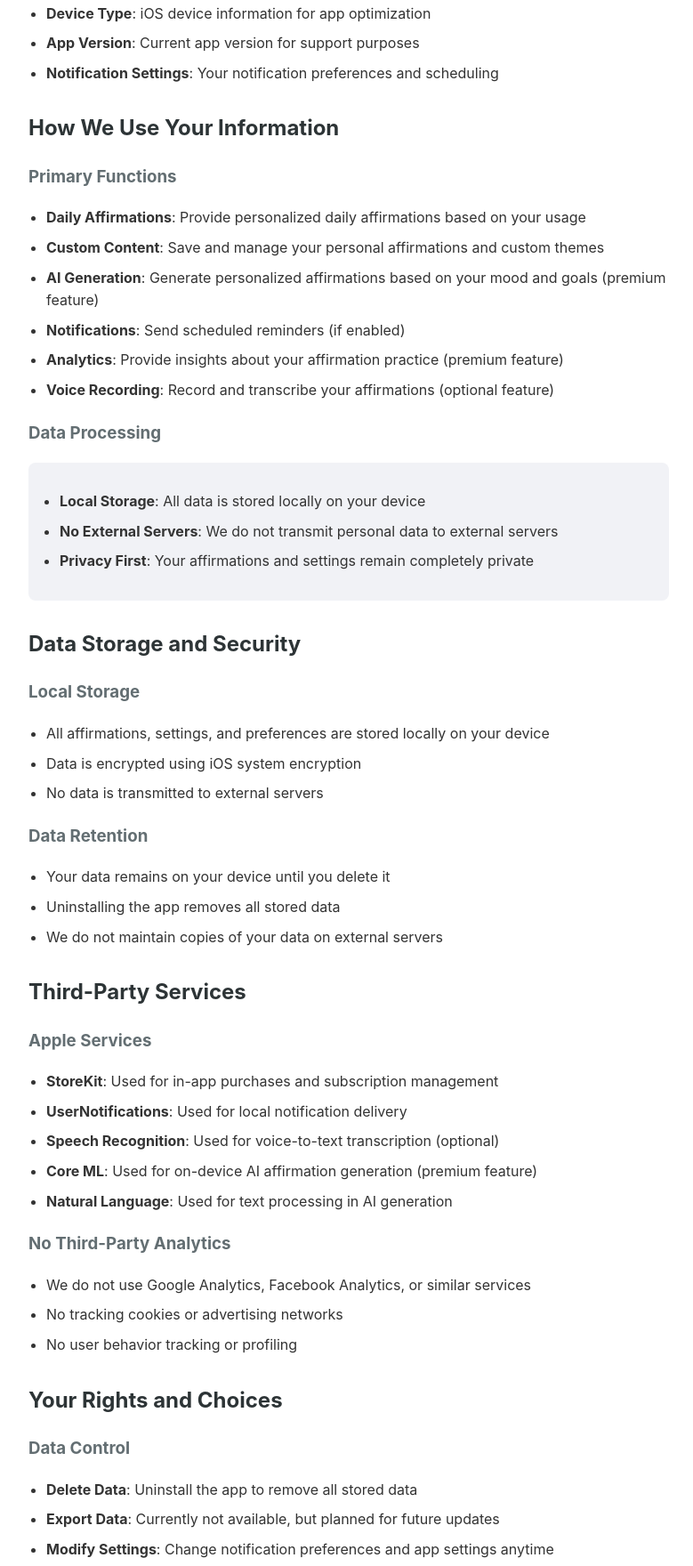
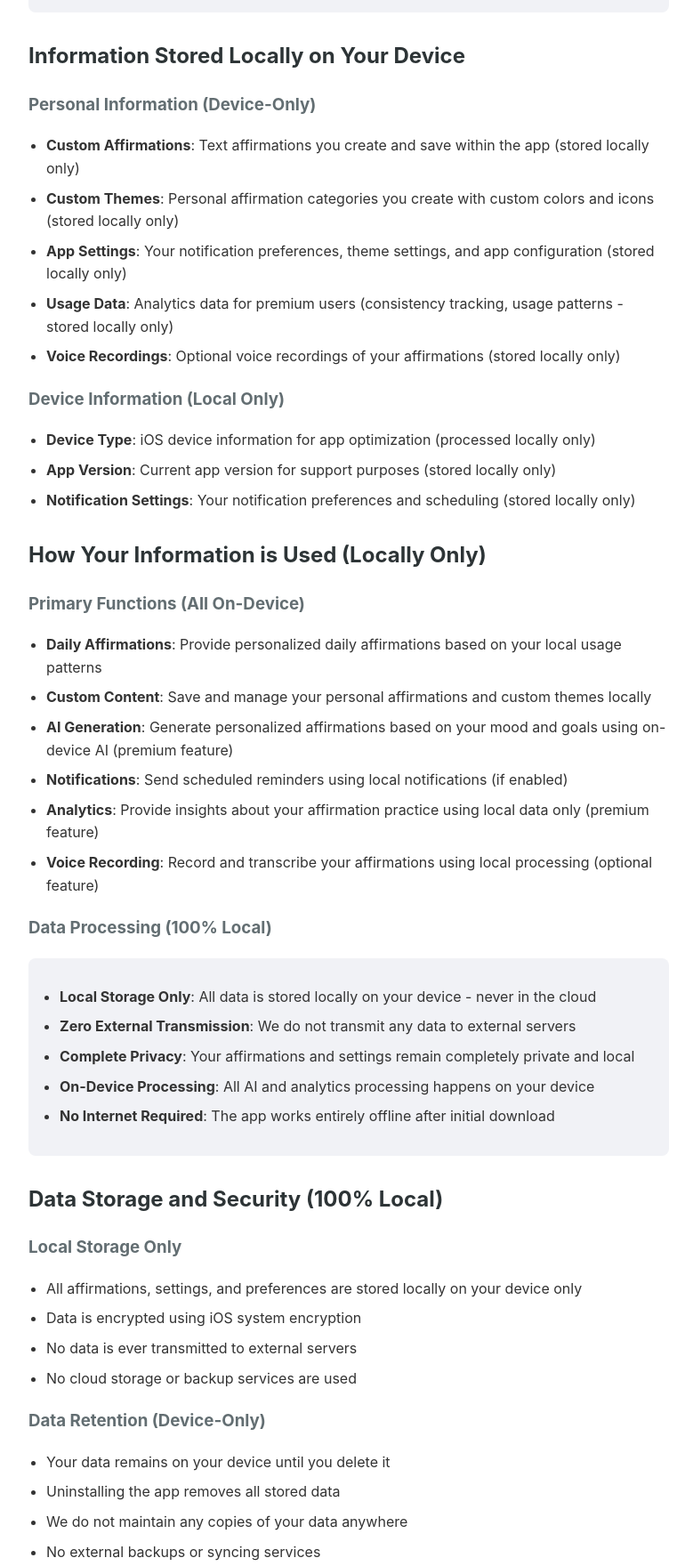
Before and after one commit to bachu20/ios-privacy-policies, a plain HTML site: page index.html in a window 1280 px wide. Shown: the part 623-2383 px from the top of the page at 89% size, without its empty margins (248-1027 px from the left). Drawn offline with Linux system fonts and the light colour scheme.

Commit message:
Update privacy policy to emphasize zero data collection and 100% local processing

```diff
--- a/index.html
+++ b/index.html
@@ -65,104 +65,123 @@
         <h1>Privacy Policy for Daily Dose</h1>
         <p><strong>Last updated: August 5, 2024</strong></p>
 
-        <p>This Privacy Policy describes how Daily Dose ("we", "our", or "us") collects, uses, and protects your information when you use our mobile application ("Service").</p>
+        <p>This Privacy Policy describes how Daily Dose ("we", "our", or "us") operates with complete privacy - <strong>we do not collect, transmit, or store any of your information on external servers</strong>. Everything you do with our mobile application ("Service") happens locally on your device only.</p>
 
-        <h2>Information We Collect</h2>
-
-        <h3>Personal Information</h3>
-        <ul>
-            <li><strong>Custom Affirmations</strong>: Text affirmations you create and save within the app</li>
-            <li><strong>Custom Themes</strong>: Personal affirmation categories you create with custom colors and icons</li>
-            <li><strong>App Settings</strong>: Your notification preferences, theme settings, and app configuration</li>
-            <li><strong>Usage Data</strong>: Analytics data for premium users (consistency tracking, usage patterns)</li>
-            <li><strong>Voice Recordings</strong>: Optional voice recordings of your affirmations (stored locally)</li>
-        </ul>
-
-        <h3>Device Information</h3>
-        <ul>
-            <li><strong>Device Type</strong>: iOS device information for app optimization</li>
-            <li><strong>App Version</strong>: Current app version for support purposes</li>
-            <li><strong>Notification Settings</strong>: Your notification preferences and scheduling</li>
-        </ul>
-
-        <h2>How We Use Your Information</h2>
-
-        <h3>Primary Functions</h3>
-        <ul>
-            <li><strong>Daily Affirmations</strong>: Provide personalized daily affirmations based on your usage</li>
-            <li><strong>Custom Content</strong>: Save and manage your personal affirmations and custom themes</li>
-            <li><strong>AI Generation</strong>: Generate personalized affirmations based on your mood and goals (premium feature)</li>
-            <li><strong>Notifications</strong>: Send scheduled reminders (if enabled)</li>
-            <li><strong>Analytics</strong>: Provide insights about your affirmation practice (premium feature)</li>
-            <li><strong>Voice Recording</strong>: Record and transcribe your affirmations (optional feature)</li>
-        </ul>
-
-        <h3>Data Processing</h3>
         <div class="highlight">
+            <h2>🚫 We Do NOT Collect Any Information</h2>
+            <p><strong>Daily Dose operates with zero data collection.</strong> We do not:</p>
             <ul>
-                <li><strong>Local Storage</strong>: All data is stored locally on your device</li>
-                <li><strong>No External Servers</strong>: We do not transmit personal data to external servers</li>
-                <li><strong>Privacy First</strong>: Your affirmations and settings remain completely private</li>
+                <li>Collect personal information</li>
+                <li>Transmit data to external servers</li>
+                <li>Use analytics or tracking</li>
+                <li>Store your data in the cloud</li>
+                <li>Share your information with third parties</li>
             </ul>
         </div>
 
-        <h2>Data Storage and Security</h2>
+        <h2>Information Stored Locally on Your Device</h2>
 
-        <h3>Local Storage</h3>
+        <h3>Personal Information (Device-Only)</h3>
         <ul>
-            <li>All affirmations, settings, and preferences are stored locally on your device</li>
-            <li>Data is encrypted using iOS system encryption</li>
-            <li>No data is transmitted to external servers</li>
+            <li><strong>Custom Affirmations</strong>: Text affirmations you create and save within the app (stored locally only)</li>
+            <li><strong>Custom Themes</strong>: Personal affirmation categories you create with custom colors and icons (stored locally only)</li>
+            <li><strong>App Settings</strong>: Your notification preferences, theme settings, and app configuration (stored locally only)</li>
+            <li><strong>Usage Data</strong>: Analytics data for premium users (consistency tracking, usage patterns - stored locally only)</li>
+            <li><strong>Voice Recordings</strong>: Optional voice recordings of your affirmations (stored locally only)</li>
         </ul>
 
-        <h3>Data Retention</h3>
+        <h3>Device Information (Local Only)</h3>
+        <ul>
+            <li><strong>Device Type</strong>: iOS device information for app optimization (processed locally only)</li>
+            <li><strong>App Version</strong>: Current app version for support purposes (stored locally only)</li>
+            <li><strong>Notification Settings</strong>: Your notification preferences and scheduling (stored locally only)</li>
+        </ul>
+
+        <h2>How Your Information is Used (Locally Only)</h2>
+
+        <h3>Primary Functions (All On-Device)</h3>
+        <ul>
+            <li><strong>Daily Affirmations</strong>: Provide personalized daily affirmations based on your local usage patterns</li>
+            <li><strong>Custom Content</strong>: Save and manage your personal affirmations and custom themes locally</li>
+            <li><strong>AI Generation</strong>: Generate personalized affirmations based on your mood and goals using on-device AI (premium feature)</li>
+            <li><strong>Notifications</strong>: Send scheduled reminders using local notifications (if enabled)</li>
+            <li><strong>Analytics</strong>: Provide insights about your affirmation practice using local data only (premium feature)</li>
+            <li><strong>Voice Recording</strong>: Record and transcribe your affirmations using local processing (optional feature)</li>
+        </ul>
+
+        <h3>Data Processing (100% Local)</h3>
+        <div class="highlight">
+            <ul>
+                <li><strong>Local Storage Only</strong>: All data is stored locally on your device - never in the cloud</li>
+                <li><strong>Zero External Transmission</strong>: We do not transmit any data to external servers</li>
+                <li><strong>Complete Privacy</strong>: Your affirmations and settings remain completely private and local</li>
+                <li><strong>On-Device Processing</strong>: All AI and analytics processing happens on your device</li>
+                <li><strong>No Internet Required</strong>: The app works entirely offline after initial download</li>
+            </ul>
+        </div>
+
+        <h2>Data Storage and Security (100% Local)</h2>
+
+        <h3>Local Storage Only</h3>
+        <ul>
+            <li>All affirmations, settings, and preferences are stored locally on your device only</li>
+            <li>Data is encrypted using iOS system encryption</li>
+            <li>No data is ever transmitted to external servers</li>
+            <li>No cloud storage or backup services are used</li>
+        </ul>
+
+        <h3>Data Retention (Device-Only)</h3>
         <ul>
             <li>Your data remains on your device until you delete it</li>
             <li>Uninstalling the app removes all stored data</li>
-            <li>We do not maintain copies of your data on external servers</li>
+            <li>We do not maintain any copies of your data anywhere</li>
+            <li>No external backups or syncing services</li>
         </ul>
 
-        <h2>Third-Party Services</h2>
+        <h2>Third-Party Services (Minimal & Local)</h2>
 
-        <h3>Apple Services</h3>
+        <h3>Apple Services (Local Processing Only)</h3>
         <ul>
-            <li><strong>StoreKit</strong>: Used for in-app purchases and subscription management</li>
-            <li><strong>UserNotifications</strong>: Used for local notification delivery</li>
-            <li><strong>Speech Recognition</strong>: Used for voice-to-text transcription (optional)</li>
-            <li><strong>Core ML</strong>: Used for on-device AI affirmation generation (premium feature)</li>
-            <li><strong>Natural Language</strong>: Used for text processing in AI generation</li>
+            <li><strong>StoreKit</strong>: Used for in-app purchases and subscription management (no data collection)</li>
+            <li><strong>UserNotifications</strong>: Used for local notification delivery (no external transmission)</li>
+            <li><strong>Speech Recognition</strong>: Used for voice-to-text transcription (processed locally only)</li>
+            <li><strong>Core ML</strong>: Used for on-device AI affirmation generation (premium feature - no external processing)</li>
+            <li><strong>Natural Language</strong>: Used for text processing in AI generation (local processing only)</li>
         </ul>
 
-        <h3>No Third-Party Analytics</h3>
+        <h3>Zero Third-Party Analytics or Tracking</h3>
         <ul>
             <li>We do not use Google Analytics, Facebook Analytics, or similar services</li>
             <li>No tracking cookies or advertising networks</li>
             <li>No user behavior tracking or profiling</li>
+            <li>No crash reporting services that collect user data</li>
+            <li>No marketing or advertising services</li>
         </ul>
 
-        <h2>Your Rights and Choices</h2>
+        <h2>Your Rights and Choices (Complete Control)</h2>
 
-        <h3>Data Control</h3>
+        <h3>Data Control (100% Local)</h3>
         <ul>
             <li><strong>Delete Data</strong>: Uninstall the app to remove all stored data</li>
             <li><strong>Export Data</strong>: Currently not available, but planned for future updates</li>
             <li><strong>Modify Settings</strong>: Change notification preferences and app settings anytime</li>
+            <li><strong>Complete Ownership</strong>: All your data belongs to you and stays on your device</li>
         </ul>
 
-        <h3>Privacy Controls</h3>
+        <h3>Privacy Controls (No External Dependencies)</h3>
         <ul>
-            <li><strong>Notifications</strong>: Enable/disable notifications in app settings</li>
-            <li><strong>Analytics</strong>: Premium analytics are optional and can be disabled</li>
-            <li><strong>Voice Recording</strong>: Completely optional feature</li>
-            <li><strong>AI Generation</strong>: Premium feature that processes data locally</li>
-            <li><strong>Custom Themes</strong>: Personal data that stays on your device</li>
+            <li><strong>Notifications</strong>: Enable/disable notifications in app settings (local only)</li>
+            <li><strong>Analytics</strong>: Premium analytics are optional and process data locally only</li>
+            <li><strong>Voice Recording</strong>: Completely optional feature (local processing only)</li>
+            <li><strong>AI Generation</strong>: Premium feature that processes data locally on your device</li>
+            <li><strong>Custom Themes</strong>: Personal data that stays on your device only</li>
         </ul>
 
         <h2>Children's Privacy</h2>
-        <p>Our app is not directed to children under 13. We do not knowingly collect personal information from children under 13. If you are a parent or guardian and believe your child has provided us with personal information, please contact us.</p>
+        <p>Our app is not directed to children under 13. Since we do not collect any personal information, there is no risk of collecting data from children under 13. All app usage is local to the device only.</p>
 
         <h2>International Users</h2>
-        <p>If you are using our app from outside the United States, please be aware that your information is stored locally on your device. We do not operate external servers or databases, so your data remains in your local jurisdiction.</p>
+        <p>If you are using our app from outside the United States, please be aware that your information is stored locally on your device only. We do not operate external servers or databases, so your data remains in your local jurisdiction and is never transmitted across borders.</p>
 
         <h2>Changes to This Privacy Policy</h2>
         <p>We may update this Privacy Policy from time to time. We will notify you of any changes by:</p>
@@ -175,35 +194,35 @@
             <h2>Contact Us</h2>
             <p>If you have any questions about this Privacy Policy, please contact us:</p>
             <ul>
-                            <li><strong>Email</strong>: bowling.premier_9s@icloud.com</li>
-            <li><strong>App Support</strong>: Through the app's settings menu</li>
-            <li><strong>Website</strong>: https://dailydose.app</li>
+                <li><strong>Email</strong>: <a href="mailto:bowling.premier_9s@icloud.com">bowling.premier_9s@icloud.com</a></li>
+                <li><strong>App Support</strong>: Through the app's settings menu</li>
             </ul>
         </div>
 
         <h2>Legal Basis for Processing (GDPR)</h2>
-        <p>If you are in the European Union, our legal basis for processing your information includes:</p>
+        <p>Since we do not collect, process, or store any personal information on external servers, GDPR compliance is simplified:</p>
         <ul>
-            <li><strong>Consent</strong>: When you enable notifications or premium features</li>
-            <li><strong>Legitimate Interest</strong>: To provide and improve our services</li>
-            <li><strong>Contract</strong>: To fulfill our obligations under our Terms of Service</li>
+            <li><strong>No Data Processing</strong>: We do not process personal data on external servers</li>
+            <li><strong>Local Processing Only</strong>: All data processing happens locally on your device</li>
+            <li><strong>No Data Transfers</strong>: No data is transferred outside your device</li>
+            <li><strong>User Control</strong>: You have complete control over your local data</li>
         </ul>
 
         <h2>California Privacy Rights (CCPA)</h2>
-        <p>If you are a California resident, you have the right to:</p>
+        <p>Since we do not collect, sell, or disclose any personal information, CCPA compliance is straightforward:</p>
         <ul>
-            <li>Know what personal information we collect</li>
-            <li>Know whether we sell or disclose your personal information</li>
-            <li>Request deletion of your personal information</li>
-            <li>Not be discriminated against for exercising your privacy rights</li>
+            <li><strong>No Personal Information Collected</strong>: We do not collect any personal information</li>
+            <li><strong>No Data Sales</strong>: We do not sell or disclose any personal information</li>
+            <li><strong>Local Data Only</strong>: All your data remains on your device</li>
+            <li><strong>Complete Privacy</strong>: No external data processing or sharing</li>
         </ul>
 
         <h2>Data Breach Procedures</h2>
-        <p>Since all data is stored locally on your device, the risk of a data breach through our services is minimal. However, in the unlikely event of a security issue:</p>
+        <p>Since we do not collect, store, or transmit any data to external servers, there is no risk of a data breach through our services. All your data remains on your device only. However, in the unlikely event of a security issue with the app itself:</p>
         <ol>
             <li>We will assess the scope and impact</li>
             <li>Notify users through app updates within 72 hours</li>
-            <li>Provide guidance on protecting your information</li>
+            <li>Provide guidance on protecting your local information</li>
             <li>Update the app to address any security concerns</li>
         </ol>
 
```
Also changed, not shown: privacy-policy.html (+2 -3 lines), 1 other file.
